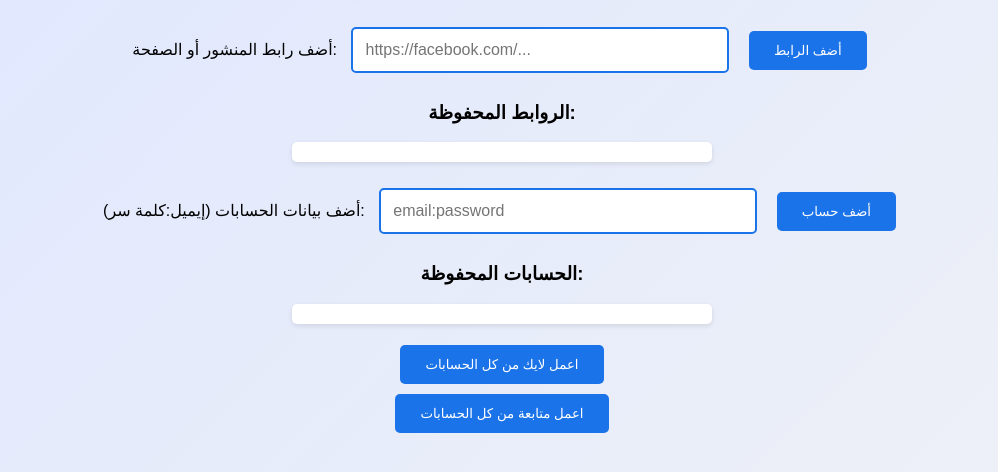
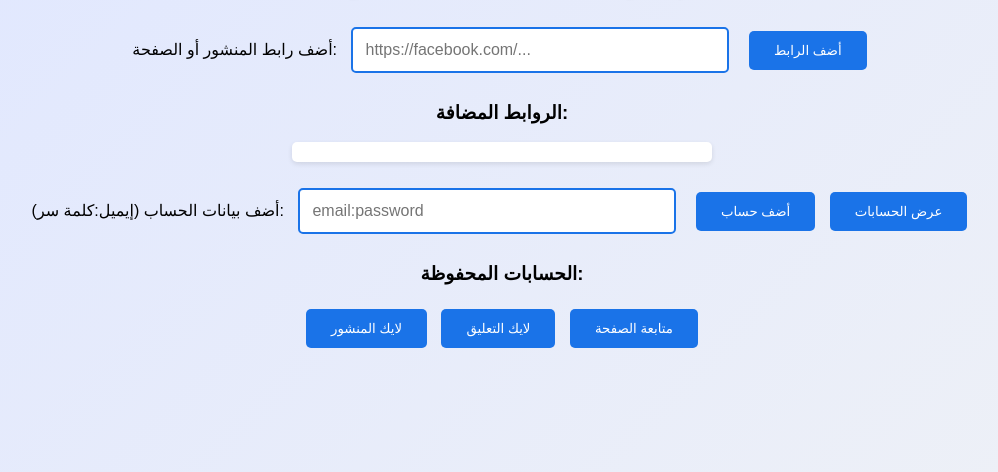
Before and after one commit to zoom1954/my-multi-facebook, a plain HTML site: page index.html in a window 1280 px wide. Shown: the part 96-568 px from the top of the page, without its empty margins (138-1136 px from the left). Drawn offline with Linux system fonts and the light colour scheme.

Commit message:
Update index.html
تعديل الكود

```diff
--- a/index.html
+++ b/index.html
@@ -14,20 +14,24 @@
     <button onclick="addLink()">أضف الرابط</button>
   </div>
   <div>
-    <h3>الروابط المحفوظة:</h3>
+    <h3>الروابط المضافة:</h3>
     <ul id="linkList"></ul>
   </div>
   <div>
-    <label>أضف بيانات الحسابات (إيميل:كلمة سر):</label>
+    <label>أضف بيانات الحساب (إيميل:كلمة سر):</label>
     <input type="text" id="accountInput" placeholder="email:password">
     <button onclick="addAccount()">أضف حساب</button>
+    <button onclick="toggleAccounts()">عرض الحسابات</button>
   </div>
   <div>
     <h3>الحسابات المحفوظة:</h3>
-    <ul id="accountList"></ul>
+    <ul id="accountList" style="display: none;"></ul>
   </div>
-  <button onclick="performAction('like')">اعمل لايك من كل الحسابات</button>
-  <button onclick="performAction('follow')">اعمل متابعة من كل الحسابات</button>
+  <div>
+    <button onclick="performAction('postLike')">لايك المنشور</button>
+    <button onclick="performAction('commentLike')">لايك التعليق</button>
+    <button onclick="performAction('follow')">متابعة الصفحة</button>
+  </div>
   <script src="script.js"></script>
 </body>
 </html>
```
